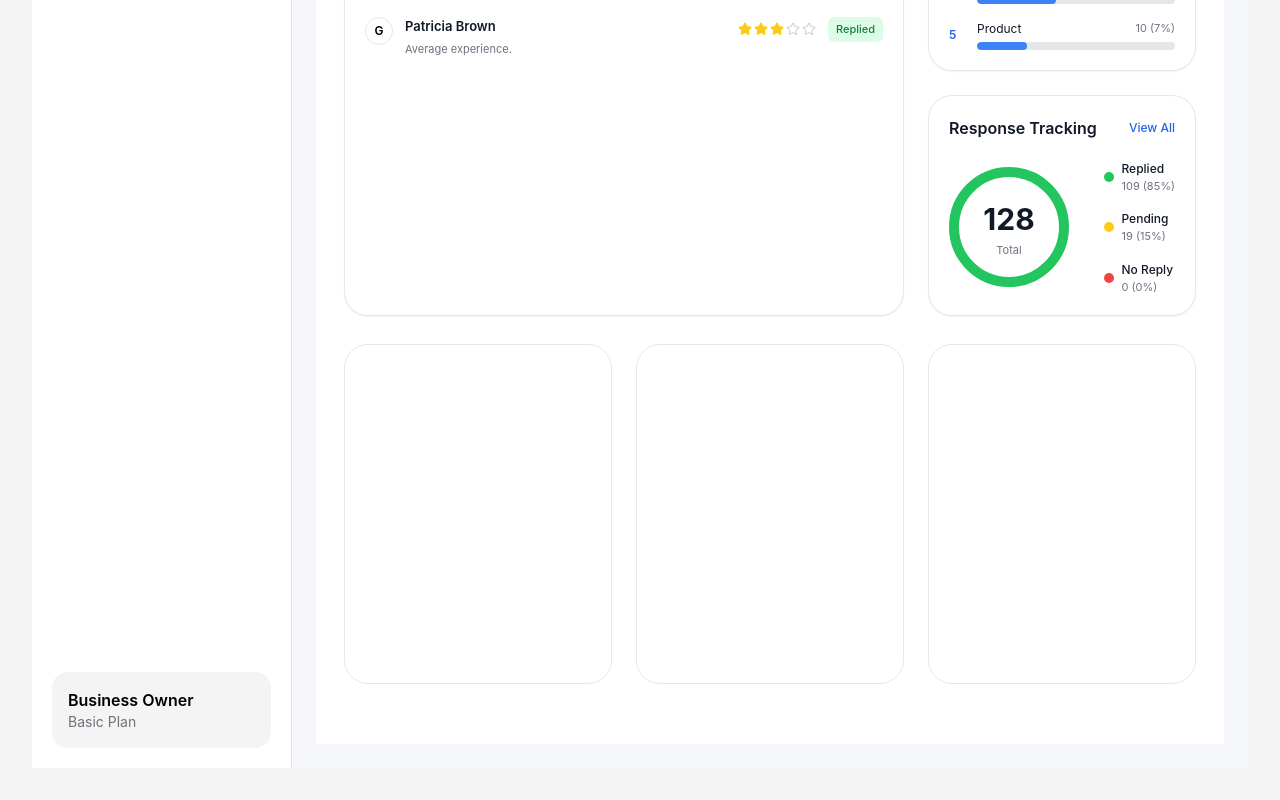
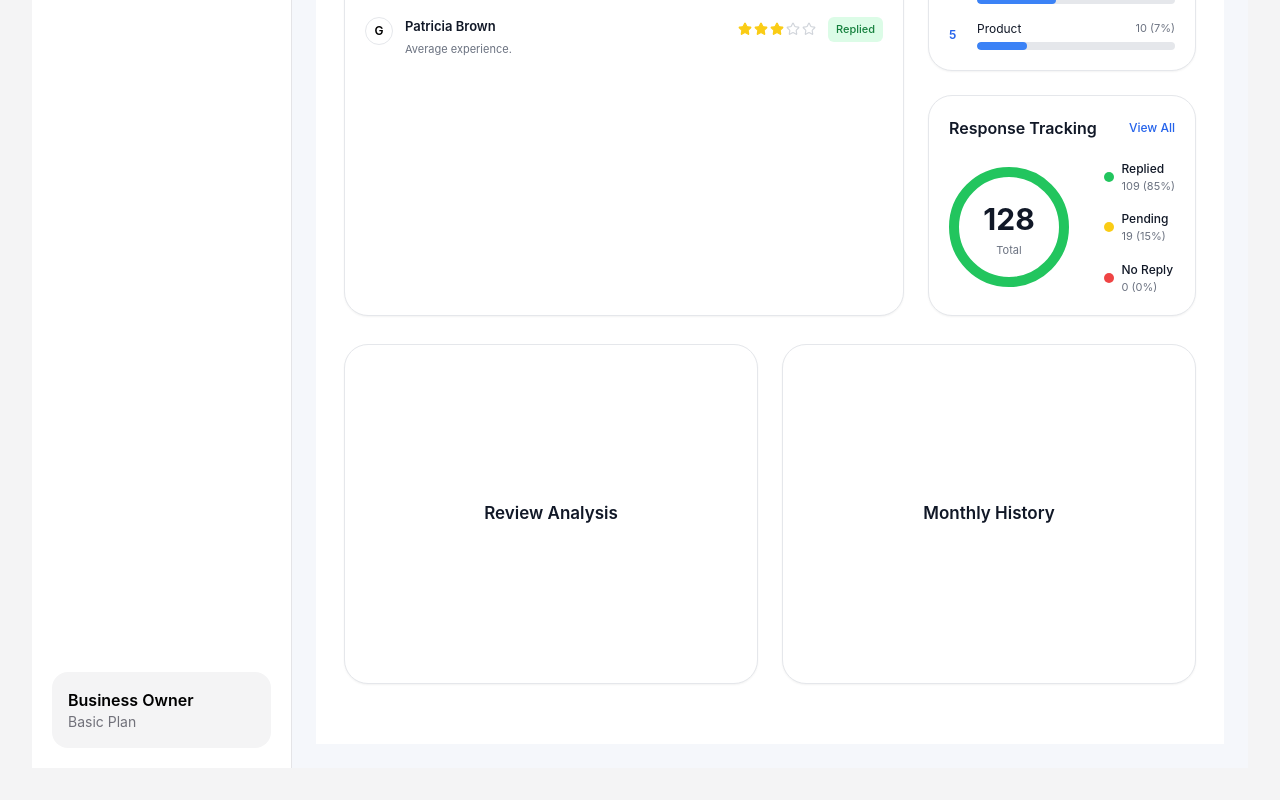
Before and after one commit to afnankhan123456/reviewreply-ai, a Next.js app: page /plans/basic/dashbord in a window 1280 px wide. Shown: the part 981-1781 px from the top of the page. Built offline with nearby package versions, Linux system fonts and the light colour scheme.

Commit message:
Update page.tsx

```diff
--- a/app/plans/basic/dashbord/page.tsx
+++ b/app/plans/basic/dashbord/page.tsx
@@ -459,11 +459,14 @@ export default function DashboardPage() {
           </div>
         </div>
 
-        {/* LAST 3 CARDS */}
-        <div className="grid grid-cols-1 xl:grid-cols-3 gap-6 mt-7 pb-8">
-          <div className="bg-white rounded-[24px] h-[340px] border border-[#e5e7eb]" />
-          <div className="bg-white rounded-[24px] h-[340px] border border-[#e5e7eb]" />
-          <div className="bg-white rounded-[24px] h-[340px] border border-[#e5e7eb]" />
+        {/* LAST 2 CARDS — Review Analysis & Monthly History (same size) */}
+        <div className="grid grid-cols-1 xl:grid-cols-2 gap-6 mt-7 pb-8">
+          <div className="bg-white rounded-[24px] h-[340px] border border-[#e5e7eb] shadow-sm flex items-center justify-center">
+            <h3 className="text-[17px] font-semibold text-[#111827]">Review Analysis</h3>
+          </div>
+          <div className="bg-white rounded-[24px] h-[340px] border border-[#e5e7eb] shadow-sm flex items-center justify-center">
+            <h3 className="text-[17px] font-semibold text-[#111827]">Monthly History</h3>
+          </div>
         </div>
 
       </div>
```
